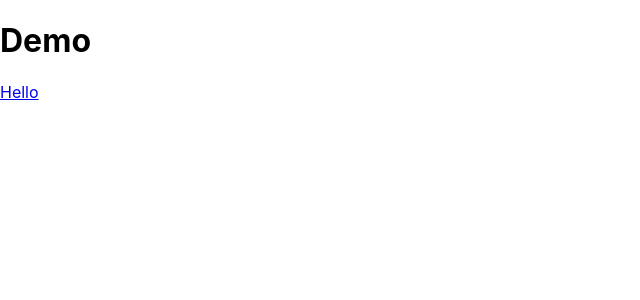
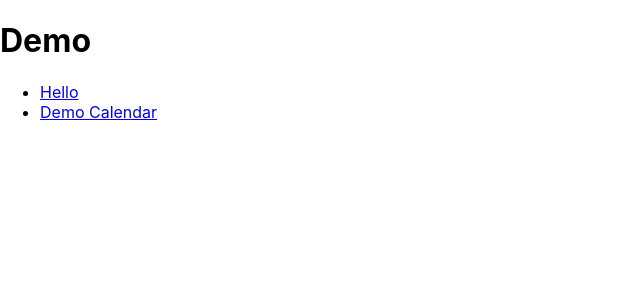
Before and after one commit to joelparkerhenderson/demo-kendo-react, a React (Create React App) app: page / in a window 1280 px wide. Shown: the top 300 px of the page, without its empty margins (0-640 px from the left). Built offline with nearby package versions, Linux system fonts and the light colour scheme.

Commit message:
Add demo calendar

```diff
--- a/src/App.js
+++ b/src/App.js
@@ -1,15 +1,20 @@
-import './App.css';
+import React, {Component} from 'react';
 import {
   Link,
   Outlet,
 } from 'react-router-dom';
+import { Calendar } from '@progress/kendo-react-dateinputs';
+import './App.css';
 
 function App() {
   return (
     <div className="App">
       <h1>Demo</h1>
       <nav>
-        <Link to="/hello">Hello</Link>
+        <ul>
+          <li><Link to="/hello">Hello</Link></li>
+          <li><Link to="/demo-calendar">Demo Calendar</Link></li>
+        </ul>
       </nav>
       <Outlet />
     </div>
--- a/src/index.js
+++ b/src/index.js
@@ -1,6 +1,6 @@
 import React from 'react';
-import { render } from 'react-dom';
 import ReactDOM from 'react-dom/client';
+import { createRoot } from 'react-dom/client';
 import {
   BrowserRouter,
   Routes,
@@ -10,16 +10,21 @@ import './index.css';
 import App from './App';
 import reportWebVitals from './reportWebVitals';
 import Hello from './routes/hello';
+import DemoCalendar from './routes/demo-calendar';
 
+// React 18 introduces a new root API with a concurrent renderer.
+// https://reactjs.org/blog/2022/03/08/react-18-upgrade-guide.html#updates-to-client-rendering-apis
 const rootElement = document.getElementById("root");
-render(
+const root = createRoot(rootElement); // createRoot(rootElement!) if you use TypeScript
+
+root.render(
   <BrowserRouter>
     <Routes>
       <Route path="/" element={<App />} />
       <Route path="hello" element={<Hello />} />
+      <Route path="demo-calendar" element={<DemoCalendar />} />
     </Routes>
-  </BrowserRouter>,
-  rootElement
+  </BrowserRouter>
 );
 
 // If you want to start measuring performance in your app, pass a function
--- /dev/null
+++ b/src/routes/demo-calendar.js
@@ -0,0 +1,8 @@
+export default function DemoCalendar() {
+  return (
+    <main>
+      <h1>Demo Calendar</h1>
+      <Calendar/>
+    </main>
+  );
+}
```
Also changed, not shown: 1 other file (tests, documents, lock files or other folders).
